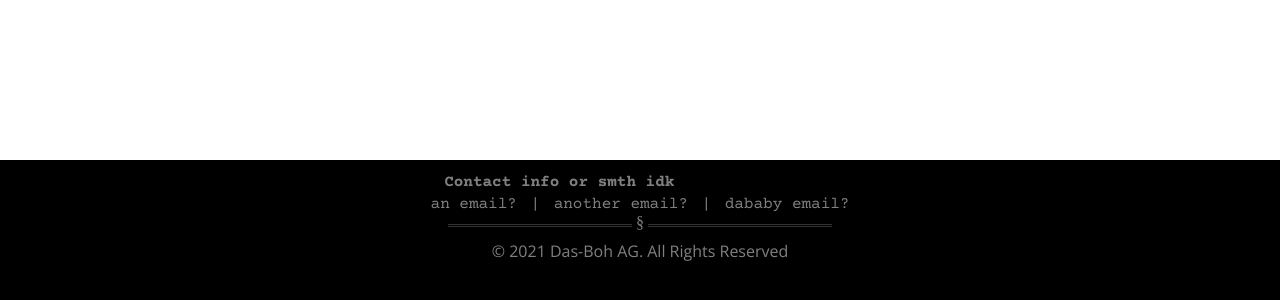
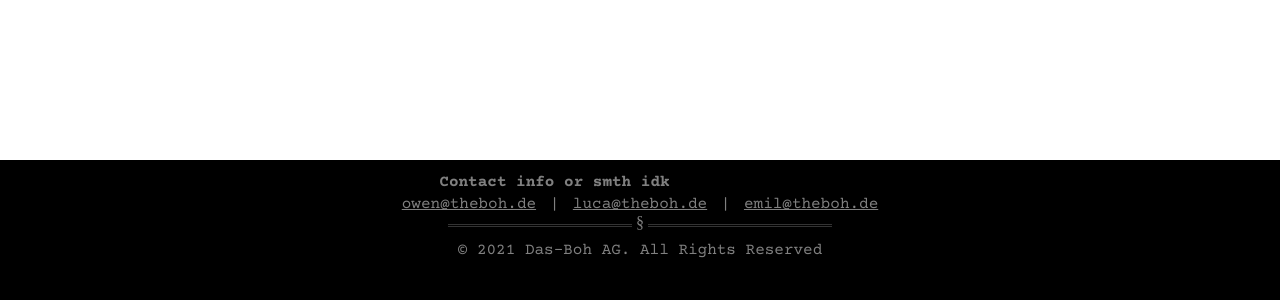
Before and after one commit to cbt-inspector/bohde, a Nuxt app: page / in a window 1280 px wide. Shown: the part 1210-1510 px from the top of the page. Built offline with nearby package versions, Linux system fonts and the light colour scheme.

Commit message:
contact info

```diff
--- a/pages/index.vue
+++ b/pages/index.vue
@@ -83,11 +83,11 @@
             <th colspan="3" style="align-text:center">Contact info or smth idk</th>
           </tr>
           <tr>
-            <td>an email?</td>
+            <td><a href= "mailto:owen@theboh.de">owen@theboh.de</a></td>
             <td>&nbsp;|&nbsp;</td>
-            <td>another email?</td>
+            <td><a href= "mailto:luca@theboh.de">luca@theboh.de</a></td>
             <td>&nbsp;|&nbsp;</td>
-            <td>dababy email?</td>
+            <td><a href= "mailto:emil@theboh.de">emil@theboh.de</a></td>
           </tr>
         </table>
         <hr>
@@ -238,8 +238,9 @@ a {
   color: rgba(255, 255, 255, 0.5);
 }
 
-.footeradv th, td {
+.footeradv th, td, a {
   font-family: 'Courier Prime', sans-serif;
+  color: grey;
 }
 
 .footeradv hr {
--- a/pages/kickl.vue
+++ b/pages/kickl.vue
@@ -35,11 +35,11 @@
       <th colspan="3" style="align-text:center">Contact info or smth idk</th>
     </tr>
     <tr>
-      <td>an email?</td>
+      <td><a href= "mailto:owen@theboh.de">owen@theboh.de</a></td>
       <td>&nbsp;|&nbsp;</td>
-      <td>another email?</td>
+      <td><a href= "mailto:luca@theboh.de">luca@theboh.de</a></td>
       <td>&nbsp;|&nbsp;</td>
-      <td>dababy email?</td>
+      <td><a href= "mailto:emil@theboh.de">emil@theboh.de</a></td>
     </tr>
   </table>
   <hr>
@@ -169,8 +169,9 @@ a {
   overflow: hidden;
   color: rgba(255, 255, 255, 0.5);
 }
-.footeradv th, td {
+.footeradv th, td, a {
   font-family: 'Courier Prime', sans-serif;
+  color: grey;
 }
 .footeradv hr {
     border: none;
--- a/pages/pentest.vue
+++ b/pages/pentest.vue
@@ -67,13 +67,12 @@
     <tr>
       <th colspan="3" style="align-text:center">Contact info or smth idk</th>
     </tr>
-
     <tr>
-      <td>an email?</td>
+      <td><a href= "mailto:owen@theboh.de">owen@theboh.de</a></td>
       <td>&nbsp;|&nbsp;</td>
-      <td>another email?</td>
+      <td><a href= "mailto:luca@theboh.de">luca@theboh.de</a></td>
       <td>&nbsp;|&nbsp;</td>
-      <td>dababy email?</td>
+      <td><a href= "mailto:emil@theboh.de">emil@theboh.de</a></td>
     </tr>
   </table>
   <hr>
@@ -217,8 +216,9 @@ a {
   overflow: hidden;
   color: rgba(255, 255, 255, 0.5);
 }
-.footeradv th, td {
+.footeradv th, td, a {
   font-family: 'Courier Prime', sans-serif;
+  color: grey;
 }
 .footeradv hr {
     border: none;
--- a/pages/template.vue
+++ b/pages/template.vue
@@ -31,11 +31,11 @@
       <th colspan="3" style="align-text:center">Contact info or smth idk</th>
     </tr>
     <tr>
-      <td>an email?</td>
+      <td><a href= "mailto:owen@theboh.de">owen@theboh.de</a></td>
       <td>&nbsp;|&nbsp;</td>
-      <td>another email?</td>
+      <td><a href= "mailto:luca@theboh.de">luca@theboh.de</a></td>
       <td>&nbsp;|&nbsp;</td>
-      <td>dababy email?</td>
+      <td><a href= "mailto:emil@theboh.de">emil@theboh.de</a></td>
     </tr>
   </table>
   <hr>
@@ -165,8 +165,9 @@ a {
   overflow: hidden;
   color: rgba(255, 255, 255, 0.5);
 }
-.footeradv th, td {
+.footeradv th, td, a {
   font-family: 'Courier Prime', sans-serif;
+  color: grey;
 }
 .footeradv hr {
     border: none;
```
